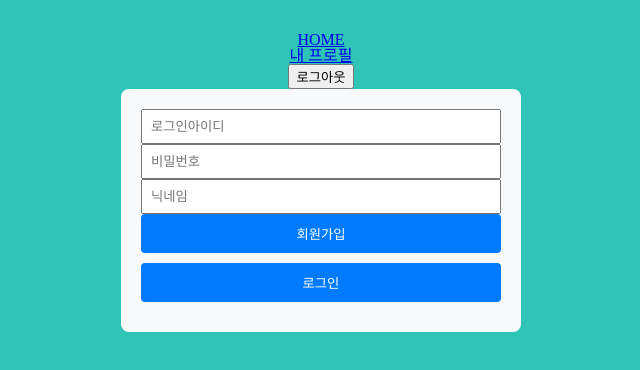
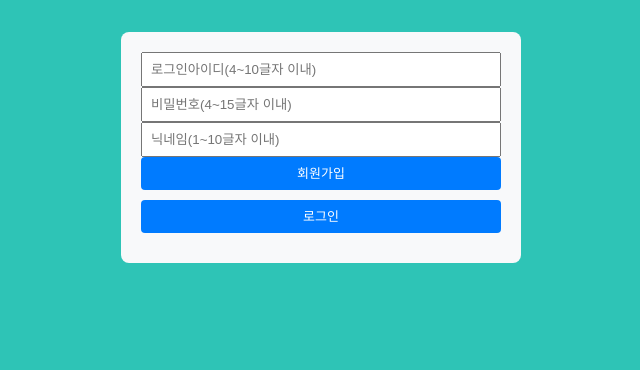
Before and after one commit to Ahnjonghyun87/AdvancedAccountBook, a React (Vite) app: page /signIn in a window 1280 px wide. Shown: the top 370 px of the page, without its empty margins (319-959 px from the left). Built offline with nearby package versions, Linux system fonts and the light colour scheme.

Commit message:
feat:회원가입인풋 폼태그로 바꿈 제이슨 서버,엑시오스 추가

```diff
--- a/package.json
+++ b/package.json
@@ -11,6 +11,7 @@
   },
   "dependencies": {
     "@reduxjs/toolkit": "^2.2.5",
+    "axios": "^1.7.2",
     "components": "^0.1.0",
     "react": "^18.2.0",
     "react-dom": "^18.2.0",
@@ -29,6 +30,7 @@
     "eslint-plugin-react": "^7.34.1",
     "eslint-plugin-react-hooks": "^4.6.0",
     "eslint-plugin-react-refresh": "^0.4.6",
+    "json-server": "^1.0.0-beta.1",
     "vite": "^5.2.0"
   }
 }
--- a/src/components/Layout.jsx
+++ b/src/components/Layout.jsx
@@ -1,7 +1,8 @@
-import { Link, useNavigate } from "react-router-dom";
+import { Link, useLocation, useNavigate } from "react-router-dom";
 
 const Layout = ({ children }) => {
   const navigate = useNavigate();
+  const location = useLocation();
 
   const handleLogout = () => {
     // 로그아웃 로직 필요
@@ -9,6 +10,7 @@ const Layout = ({ children }) => {
   };
   return (
     <div>
+      {location.pathname === "/home" ? (
         <nav>
           <ul>
             <li>
@@ -22,9 +24,24 @@ const Layout = ({ children }) => {
             </li>
           </ul>
         </nav>
+      ) : null}
       <main>{children}</main>
     </div>
   );
 };
 
 export default Layout;
+
+// const StNaviBar = styled.div`
+//   background-color: rgb(51, 51, 51);
+//   color: white;
+//   padding: 10px 20px;
+//   display: flex;
+//   justify-content: space-between;
+//   align-items: center;
+//   position: fixed;
+//   width: calc(100% - 2rem);
+//   top: 0px;
+//   z-index: 1000;
+//   max-width: 1240px;
+// `;
--- /dev/null
+++ b/src/db.json
@@ -0,0 +1,8 @@
+{
+  "accounts": [
+    {
+      "id": 123123,
+      "password": 123123
+    }
+  ]
+}
--- a/src/pages/Login/LoginPage.jsx
+++ b/src/pages/Login/LoginPage.jsx
@@ -1,16 +1,15 @@
-import React from "react";
 import { useNavigate } from "react-router-dom";
 import styled from "styled-components";
 
 const LoginPage = () => {
   const navigate = useNavigate();
   return (
-    <StLoginPageContainer>
+    <StLoginForm>
       <input type="text" placeholder="로그인아이디" />
       <input type="text" placeholder="비밀번호" />
       <button onClick={() => navigate("/home")}>로그인</button>
       <button onClick={() => navigate("/signIn")}>회원가입</button>
-    </StLoginPageContainer>
+    </StLoginForm>
   );
 };
 
@@ -18,7 +17,7 @@ export default LoginPage;
 
 //로그인창에서는 회원가입 버튼을 클릭하면 회원가입창으로, 회원가입창에서는 로그인 버튼을 누르면 로그인창으로 이동 되도록 구현해 보세요.
 
-const StLoginPageContainer = styled.div`
+const StLoginForm = styled.div`
   max-width: 400px;
   margin: 0px auto;
   padding: 20px;
--- a/src/pages/Login/SignInPage.jsx
+++ b/src/pages/Login/SignInPage.jsx
@@ -1,25 +1,57 @@
-import React from "react";
-import { useNavigate } from "react-router-dom";
+import { Link, useNavigate } from "react-router-dom";
 import styled from "styled-components";
 
 const SignInPage = () => {
   const navigate = useNavigate();
+  const onSubmit = (e) => {
+    e.preventDefault();
+
+    navigate("/");
+  };
+  // const [logInID, setLogInId] = useState("");
+  // const [password, setPassWord] = useState("")
+  // const [nickName, setNickName] = useState("")
+  // const [newUser, setNewUser] = useState([]);
+
+  // const onChangeId = () => {
+  //   setLogInId
+  // }
+
   return (
-    <StSignInPageContainer>
-      <input type="text" placeholder="로그인아이디" />
-      <input type="text" placeholder="비밀번호" />
-      <input type="text" placeholder="닉네임" />
-      <button onClick={() => navigate("/")}>회원가입</button>
-      <button onClick={() => navigate("/home")}>로그인</button>
-    </StSignInPageContainer>
+    <StSignInForm onSubmit={onSubmit}>
+      <input
+        type="text"
+        placeholder="로그인아이디(4~10글자 이내)"
+        minLength={4}
+        maxLength={10}
+        required
+      />
+      <input
+        type="password"
+        placeholder="비밀번호(4~15글자 이내)"
+        minLength={4}
+        maxLength={15}
+        required
+      />
+      <input
+        type="text"
+        placeholder="닉네임(1~10글자 이내)"
+        minLength={1}
+        maxLength={10}
+        required
+      />
+      <StLink to="/home">회원가입</StLink>
+      <StLink to="/">로그인</StLink>
+    </StSignInForm>
   );
 };
+// 회원가입이 제대로 됐으면 얼럿과 함께 home.jsx이동로직 필요할듯 //
 
 export default SignInPage;
 
-// 아이디는 4~10글자로, 비밀번호는 4~15글자로, 닉네임은 1~10글자로 제한하세요.
+// 아이디는 4~10글자로, 비밀번호는 4~15글자로, 닉네임은 1~10글자로 제한하세요.  --> 해야 함!
 
-const StSignInPageContainer = styled.div`
+const StSignInForm = styled.div`
   max-width: 400px;
   margin: 0px auto;
   padding: 20px;
@@ -31,14 +63,23 @@ const StSignInPageContainer = styled.div`
     padding: 8px;
     box-sizing: border-box;
   }
-  button {
+`;
+
+const StLink = styled(Link)`
   width: 100%;
   padding: 10px;
   background-color: rgb(0, 123, 255);
+  font-size: 13px;
   color: white;
+  text-align: center;
+  text-decoration: none;
   border: none;
   border-radius: 4px;
   cursor: pointer;
   margin-bottom: 10px;
+  display: block;
+
+  &:hover {
+    background-color: rgb(0, 102, 204);
   }
 `;
```
Also changed, not shown: src/shared/Router.jsx (added, +28 -0 lines), 1 other file (tests, documents, lock files or other folders). Lines whose indentation alone changed are shown as unchanged.
